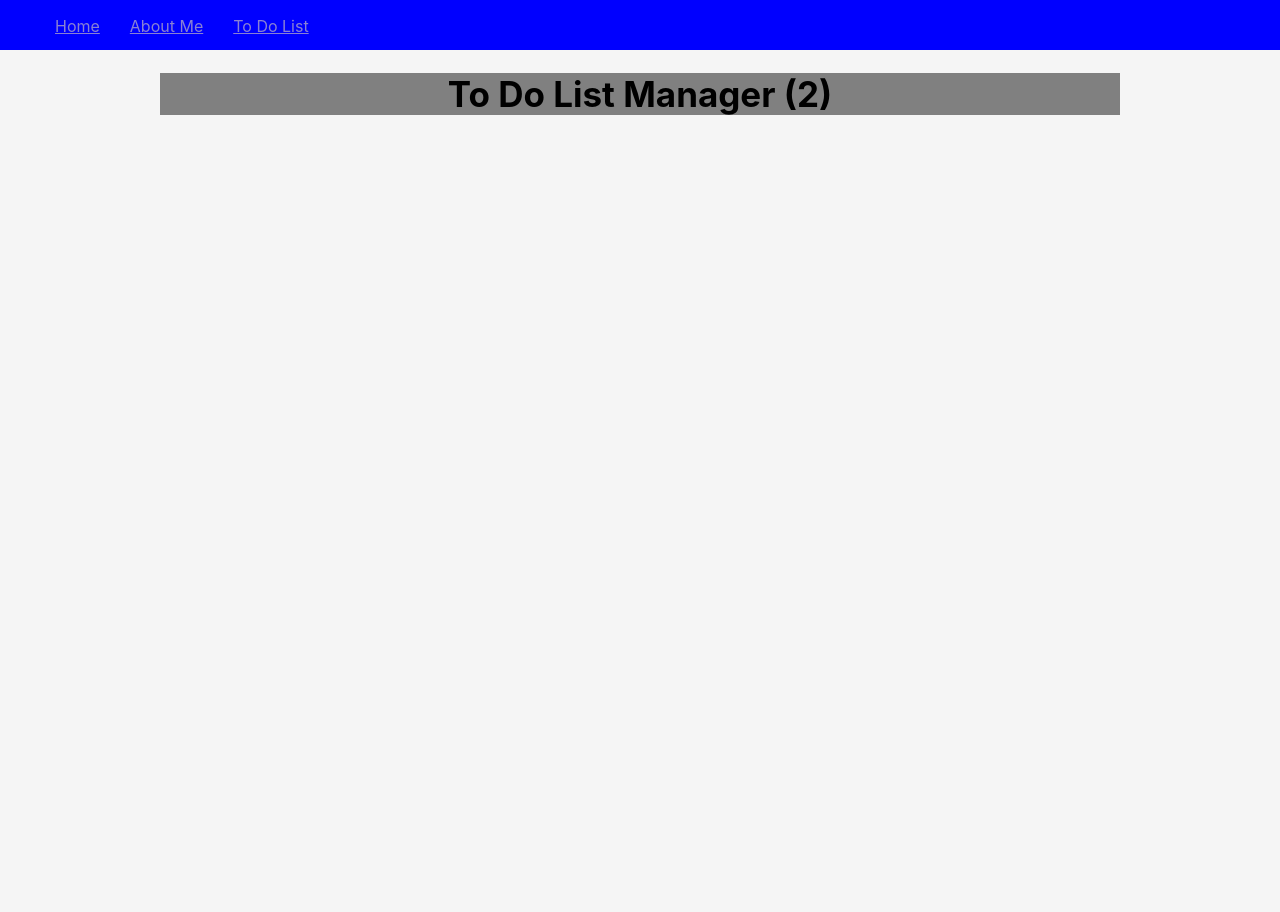
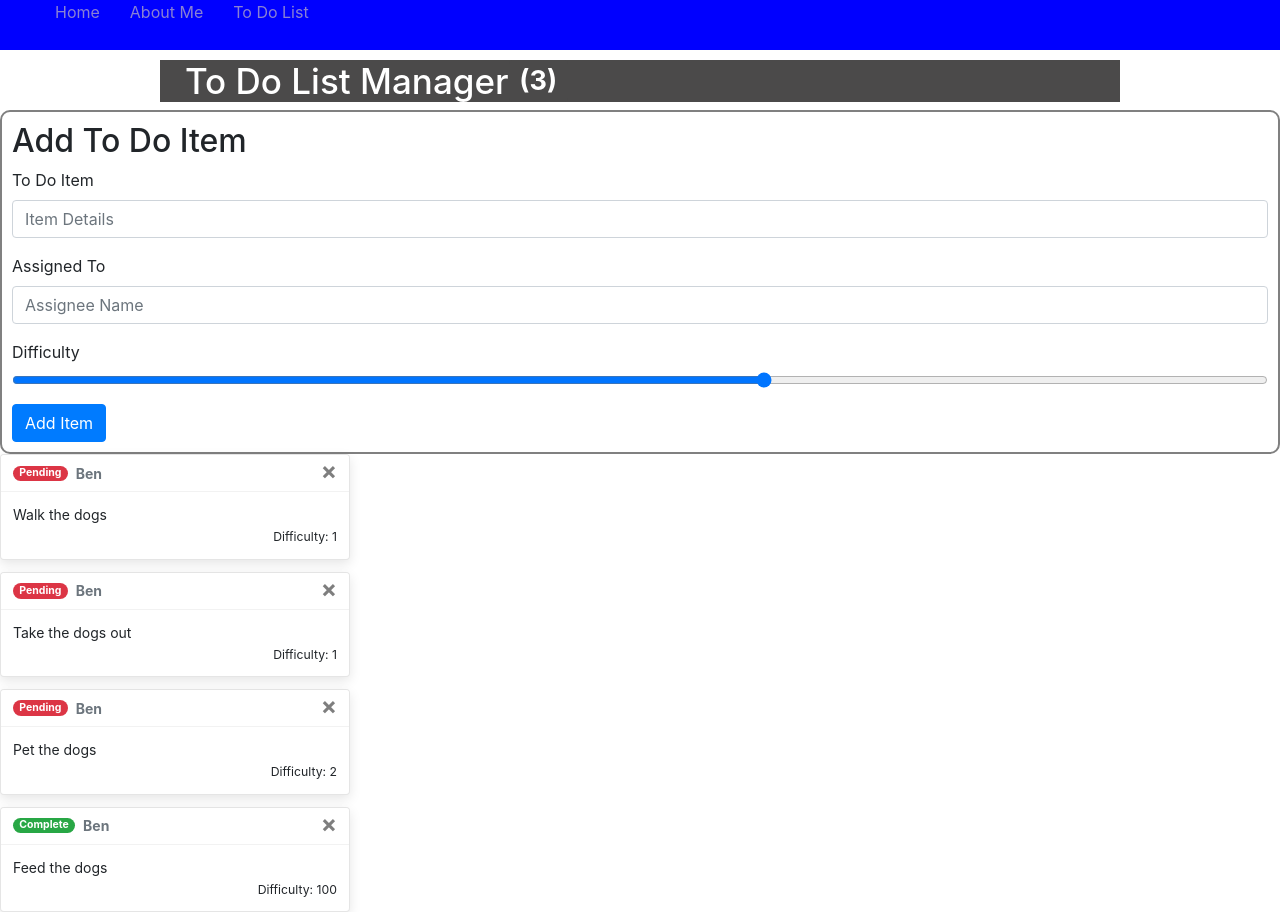
Before and after one commit to Kozer2/Lab36-React, a React (Create React App) app: page /ToDo in a window 1280 px wide. Before the commit the page ends 800 px from the top, so only its background shows below. Built offline with nearby package versions, Linux system fonts and the light colour scheme.

Commit message:
got basic form page up with basic styling

```diff
--- a/package.json
+++ b/package.json
@@ -6,7 +6,9 @@
     "@testing-library/jest-dom": "^5.12.0",
     "@testing-library/react": "^11.2.6",
     "@testing-library/user-event": "^12.8.3",
+    "bootstrap": "^4.6.0",
     "react": "^17.0.2",
+    "react-bootstrap": "^1.6.0",
     "react-dom": "^17.0.2",
     "react-router-dom": "^5.2.0",
     "react-scripts": "4.0.3",
--- a/src/App.css
+++ b/src/App.css
@@ -36,6 +36,8 @@
     transform: rotate(360deg);
   }
 } */
+
+
 .navBar{
   width: 100%;
   background-color: blue;
@@ -56,17 +58,42 @@
 }
 body{
   margin-top: 50px;
+
 }
-.ToDoBody h1{
+.wrapper h1{
+  margin-top: 60px;
   width: 75%;
-  background-color: grey;
+  background-color: rgb(75, 74, 74);
   font-size: 35px;
   display: flex;
-  justify-content: center;
-
+  justify-content: left;
+  color: white;
+  padding-left: 25px;
 
 }
 .wrapper {
   display: flex;
   justify-content: center;
 }
+
+.todo-form {
+  border: 2px gray solid;
+  border-radius: 10px;
+  padding: 10px;
+}
+
+.HomeDiv
+{
+  margin-top: 50px;
+  background-color: whitesmoke;
+
+}
+html{
+  background-color: whitesmoke;
+}
+.badge.badge-secondary{
+  background-color: rgb(75, 74, 74);
+  font-size: 27px;
+  color: white;
+
+}
--- a/src/App.js
+++ b/src/App.js
@@ -1,4 +1,4 @@
-import { Switch, Route} from 'react-router-dom';
+import {Switch, Route, NavLink } from 'react-router-dom';
 import './App.css';
 import Home from './Home.js';
 import AboutMe from './AboutMe';
@@ -8,13 +8,16 @@ function App() {
   return (
     <div className="App">
       <header className="App-header">
-        <nav className ="navBar"><ul>
-        <li><a href="/">Home</a></li>
-          <li><a href="/AboutMe">About Me</a></li>
-          <li><a href="/ToDo">To Do List</a></li>
+        <nav className = "navBar">
+          <ul>
+            <li><NavLink to = "/" exact>Home</NavLink></li>
+            <li><NavLink to = "/AboutMe">About Me</NavLink></li>
+            <li><NavLink to = "/ToDo">To Do List</NavLink></li>
           </ul>
-          </nav>
+        </nav>
+
       </header>
+
       <main>
         <Switch>
           <Route path="/" exact>
@@ -28,6 +31,7 @@ function App() {
           </Route>
         </Switch>
       </main>
+
     </div>
   );
 }
--- a/src/Home.js
+++ b/src/Home.js
@@ -1,5 +1,16 @@
+
+
 export default function Home(){
-    return (
-        <h1>Welcome to the Homepage</h1>
-    )
+
+
+  return(
+    <>
+    <div className="HomeDiv">
+      <h1>
+       Welcome to my To Do List website!
+      </h1>
+      </div>
+
+    </>
+  );
 }
--- a/src/ToDo.js
+++ b/src/ToDo.js
@@ -1,11 +1,55 @@
+import Badge from 'react-bootstrap/Badge';
+import ToDoForm from './ToDoForm';
+import ToDoItem from './ToDoItem';
+
+const list = [
+    {
+        "id": 1,
+        "title": "Walk the dogs",
+        "difficulty": 1,
+        "assignedTo": "Ben",
+        "completed": false
+      },
+      {
+        "id": 2,
+        "title": "Take the dogs out",
+        "difficulty": 1,
+        "assignedTo": "Ben",
+        "completed": false
+      },
+      {
+        "id": 3,
+        "title": "Pet the dogs",
+        "difficulty": 2,
+        "assignedTo": "Ben",
+        "completed": false
+      },
+      {
+        "id": 4,
+        "title": "Feed the dogs",
+        "difficulty": 100,
+        "assignedTo": "Ben",
+        "completed": true
+      }
+];
+
 export default function ToDo(){
-  return (
+  const incompleteCount = list.filter(todo => !todo.completed).length;
 
-    <body class="ToDoBody">
-      <div className="wrapper">
+  return(
+    <>
+
+     <div className="wrapper">
+      <h1> To Do List Manager <Badge variant="secondary">({incompleteCount})</Badge></h1>
+      </div>
+      <ToDoForm />
+      {list.map(item => (
+          <ToDoItem todo={item} />
+      ))}
+    </>
+  );
+}
+
+/* <div className="wrapper">
       <h1>To Do List Manager (2)</h1>
-      </div>
-    </body>
-
-  )
-}
+      </div> */
--- /dev/null
+++ b/src/ToDoForm.js
@@ -0,0 +1,24 @@
+import { Form, Button } from 'react-bootstrap';
+
+export default function ToDoForm() {
+  return (
+    <div class="todo-form">
+      <h2>Add To Do Item</h2>
+      <Form>
+        <Form.Group controlId="AddToDo">
+          <Form.Label>To Do Item</Form.Label>
+          <Form.Control type="text" placeholder="Item Details" />
+        </Form.Group>
+        <Form.Group controlId="AssignedTo">
+          <Form.Label>Assigned To</Form.Label>
+          <Form.Control type="text" placeholder="Assignee Name" />
+        </Form.Group>
+        <Form.Group controlId="Difficulty">
+          <Form.Label>Difficulty</Form.Label>
+          <Form.Control type="range" min="0" max="5" step="1" />
+        </Form.Group>
+        <Button variant="primary">Add Item</Button>
+      </Form>
+    </div>
+  );
+};
--- /dev/null
+++ b/src/ToDoItem.js
@@ -0,0 +1,25 @@
+import Badge from 'react-bootstrap/Badge';
+import Toast from 'react-bootstrap/Toast';
+
+export default function ToDoItem(props)
+{
+    const { todo } = props;
+
+    const pillText = todo.completed ? 'Complete' : 'Pending';
+    const pillVariant = todo.completed ? 'success' : 'danger';
+
+    return (
+        <Toast>
+            <Toast.Header>
+                <Badge pill variant={pillVariant}>{pillText}</Badge>
+                <strong class="ml-2 mr-auto">{todo.assignedTo}</strong>
+            </Toast.Header>
+            <Toast.Body>
+                {todo.title}
+                <div className="text-right">
+                    <small>Difficulty: {todo.difficulty}</small>
+                </div>
+            </Toast.Body>
+        </Toast>
+    )
+}
--- a/src/index.js
+++ b/src/index.js
@@ -4,6 +4,7 @@ import {BrowserRouter} from 'react-router-dom';
 import './index.css';
 import App from './App';
 import reportWebVitals from './reportWebVitals';
+import 'bootstrap/dist/css/bootstrap.min.css';
 
 ReactDOM.render(
   <React.StrictMode>
```
Also changed, not shown: 1 other file (tests, documents, lock files or other folders).
